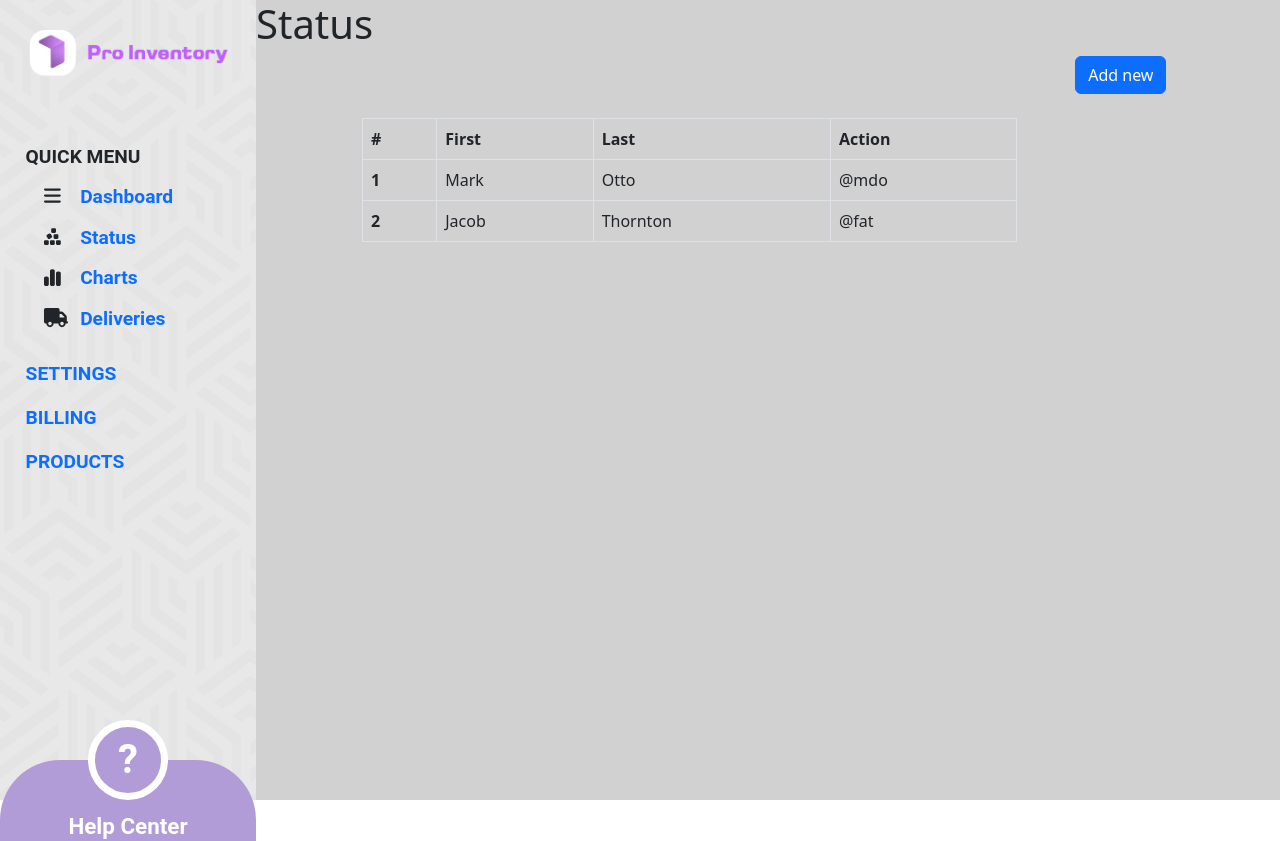
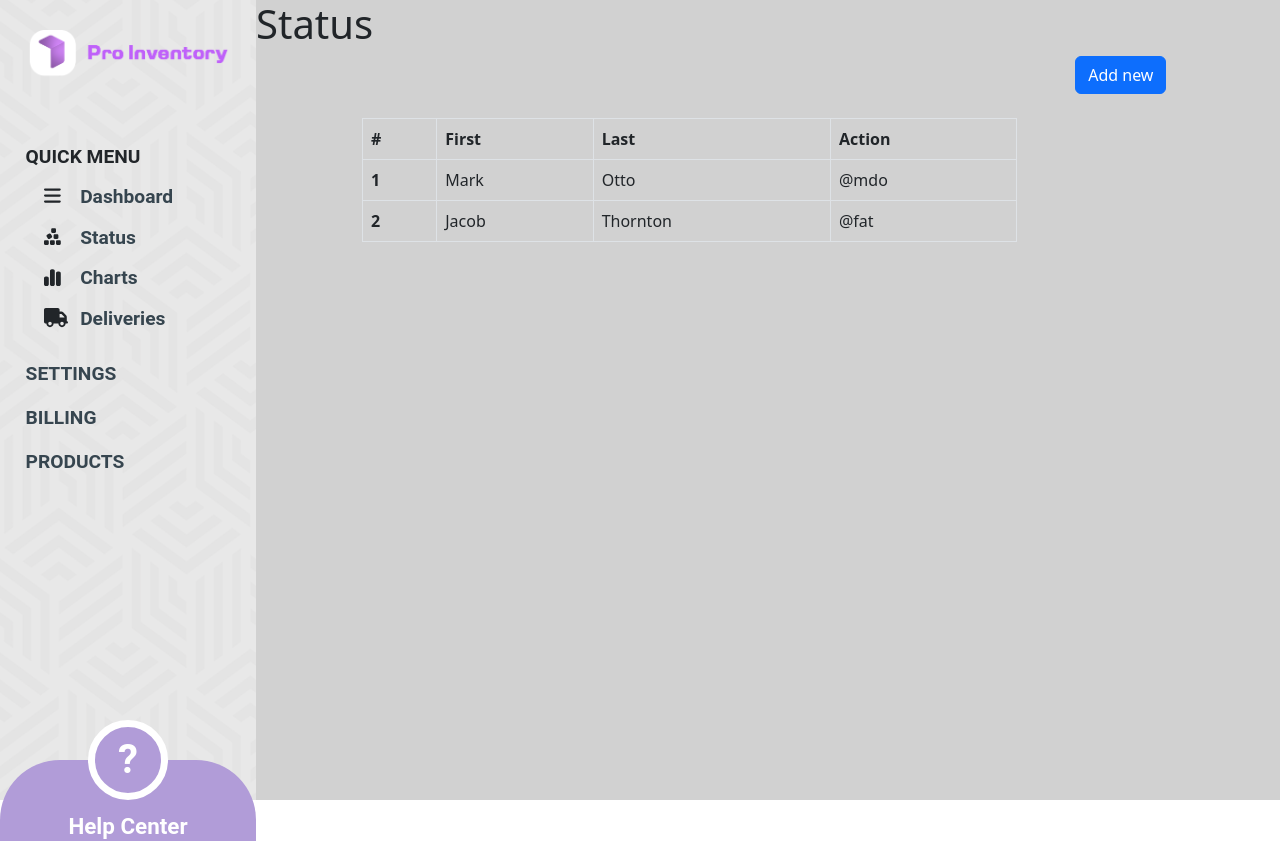
Before and after one commit to ProInventory/Warehouse-frontend, a React (Create React App) app: page /status in a window 1280 px wide. Shown: the top 841 px of the page. Built offline with nearby package versions, Linux system fonts and the light colour scheme.

Commit message:
fixed issues
Co-Authored-By: Tharindu N. Madhusanka <mail@tharindu.dev>
Co-Authored-By: L4Y3R <105732109+L4Y3R@users.noreply.github.com>

```diff
--- a/src/components/common/sideBar.jsx
+++ b/src/components/common/sideBar.jsx
@@ -126,18 +126,22 @@ const Container = styled.div`
 	}
 
 	a:link {
+		color: #36454f;
 		text-decoration: none;
 	}
 
 	a:visited {
+		color: #36454f;
 		text-decoration: none;
 	}
 
 	a:hover {
+		color: #36454f;
 		text-decoration: underline;
 	}
 
 	a:active {
+		color: #36454f;
 		text-decoration: underline;
 	}
 `;
--- a/src/components/dashboard/outlets.jsx
+++ b/src/components/dashboard/outlets.jsx
@@ -89,13 +89,12 @@ const Container = styled.div`
 		animation: anim 0.5s linear forwards;
 	}
 
-	.circle2 {
+	circle {
 		fill: none;
 		stroke: #b19cd8;
 		stroke-width: 20px;
-		stroke-dasharray: 300;
-		stroke-dashoffset: 0;
-		animation: anim2 0.5s linear forwards;
+		stroke-dasharray: 472;
+		stroke-dashoffset: 200;
 	}
 
 	svg {
@@ -107,12 +106,6 @@ const Container = styled.div`
 	@keyframes anim {
 		100% {
 			stroke-dashoffset: 118;
-		}
-	}
-
-	@keyframes anim2 {
-		100% {
-			stroke-dashoffset: 236;
 		}
 	}
 
@@ -275,7 +268,7 @@ const NumStat = () => {
 													/>
 												</linearGradient>
 											</defs>
-											<circle
+											<circle2
 												classname="circle2"
 												cx="80"
 												cy="80"
--- a/src/components/dashboard/recent.jsx
+++ b/src/components/dashboard/recent.jsx
@@ -99,7 +99,7 @@ const Container = styled.div`
 		font-weight: bold;
 		color: #6c757d;
 		font-family: "Rubik", sans-serif;
-		left: 105px;
+		left: 88px;
 	}
 
 	.TitleSmall:hover {
@@ -147,7 +147,7 @@ const NumStat = () => {
 			<React.Fragment>
 				<Container>
 					<div className="Titles">
-						<label className="Title">Recent Activity</label>
+						<label className="Title">Recent Activities</label>
 						<label className="TitleSmall">See All ➜</label>
 					</div>
 					<div className="center">
```
